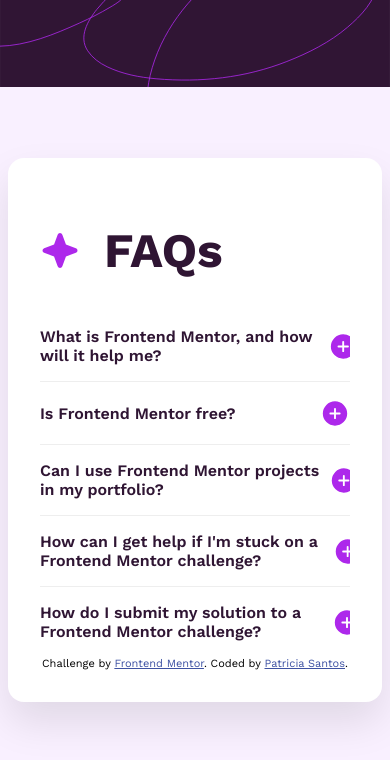
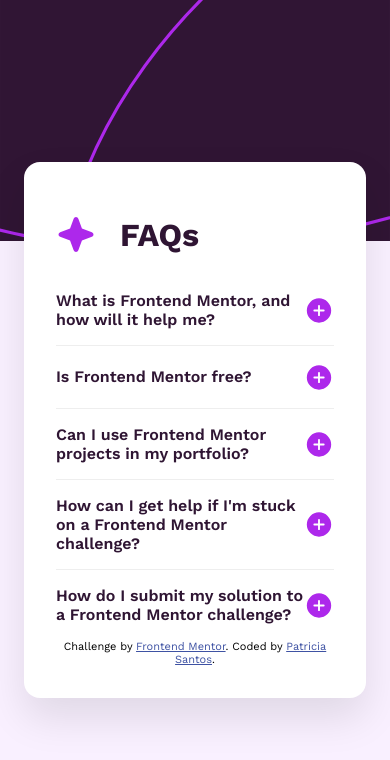
Before and after one commit to thegreencrayon/frontend-mentor, a plain HTML site: page index.html in a window 390 px wide. Drawn offline with nearby package versions, Linux system fonts and the light colour scheme.

Commit message:
Fix spacing and icon for mobile versioin

```diff
--- a/style.css
+++ b/style.css
@@ -10,6 +10,7 @@
     background-repeat: no-repeat;
     background-position: top center;
     background-size: 100% auto;
+
 }
 .faq-container {
     background-color: white;
@@ -53,6 +54,7 @@
     width: 30px;
     height: 30px;
     display: inline-block;
+    flex-shrink: 0;
 }
 /*Makes minus icon appear as for accordion when opened*/
 details[open] summary::after {
@@ -72,3 +74,19 @@
     color: hsl(292, 16%, 49%);
     line-height: 1.5;
 }
+
+/*Mobile Style guide*/
+@media (max-width: 700px) {
+    /*Use mobile background pattern instead of desktop*/
+    body {
+        background-image: url("./assets/images/background-pattern-mobile.svg");
+    }
+    /*Use slightly smaller padding in heading so it fits better*/
+    .faq-container {
+        padding: 0rem, 1rem, 1rem, 1rem;
+        margin: 0 1rem;
+    }
+    .faq-header h1 {
+        font-size: 2rem;
+    }
+}
```
Also changed, not shown: assets/images/progress-images/final-mobile-view.png (added), assets/images/progress-images/original-mobile-view.png (added), 1 other file.
